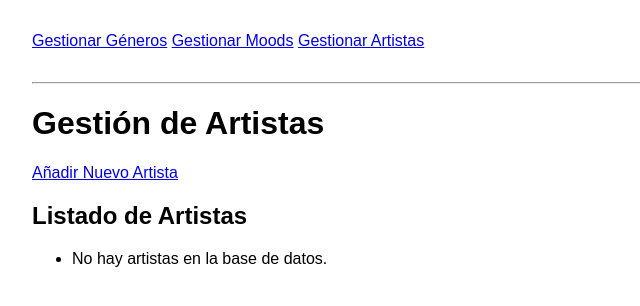
After one commit to FBersachia/track-finder-dj, a Flask app: page /artist in a window 1280 px wide. The commit adds this page. Shown: the top 306 px of the page, without its empty margins (0-640 px from the left). Run offline with Flask 3, Linux system fonts and the light colour scheme.

Commit message:
T-06 artistas abm listo. Corregir en futuro nommbres y rutas en plural

```diff
--- a/app/routes.py
+++ b/app/routes.py
@@ -1,7 +1,7 @@
 # app/routes.py
 
 from flask import Blueprint, render_template, request, redirect, url_for, flash
-from .models import db, MainGenero, SubGenero, Mood
+from .models import db, MainGenero, SubGenero, Mood, Artista
 
 # Creamos un Blueprint para organizar nuestras rutas
 main = Blueprint('main', __name__)
@@ -80,3 +80,34 @@ def delete_mood(id):
     db.session.delete(mood)
     db.session.commit()
     return redirect(url_for('main.list_moods'))
+
+# --- RUTAS PARA ARTISTAS (VERSIÓN CORREGIDA EN SINGULAR) ---
+
+@main.route('/artist')
+def list_artist(): # <--- Nombre de función en singular
+    """Muestra una lista de todos los artistas."""
+    artists = Artista.query.order_by(Artista.nombre).all()
+    return render_template('artists.html', artists=artists)
+
+@main.route('/artist/add', methods=['GET', 'POST'])
+def add_artist():
+    """Maneja la creación de nuevos artistas."""
+    if request.method == 'POST':
+        nombre = request.form.get('nombre')
+
+        if not Artista.query.filter_by(nombre=nombre).first():
+            nuevo_artista = Artista(nombre=nombre)
+            db.session.add(nuevo_artista)
+            db.session.commit()
+
+        return redirect(url_for('main.list_artist')) # <--- Redirección corregida
+
+    return render_template('artist_form.html')
+
+@main.route('/artist/delete/<int:id>', methods=['POST'])
+def delete_artist(id):
+    """Elimina un artista."""
+    artista = Artista.query.get_or_404(id)
+    db.session.delete(artista)
+    db.session.commit()
+    return redirect(url_for('main.list_artist')) # <--- Redirección corregida
--- /dev/null
+++ b/app/templates/artists.html
@@ -0,0 +1,20 @@
+{% extends 'base.html' %}
+
+{% block content %}
+    <h1>Gestión de Artistas</h1>
+    <a href="{{ url_for('main.add_artist') }}">Añadir Nuevo Artista</a>
+
+    <h2>Listado de Artistas</h2>
+    <ul>
+        {% for artist in artists %}
+            <li>
+                {{ artist.nombre }}
+                <form action="{{ url_for('main.delete_artist', id=artist.id_artista) }}" method="post" style="display:inline;">
+                    <button type="submit">Eliminar</button>
+                </form>
+            </li>
+        {% else %}
+            <li>No hay artistas en la base de datos.</li>
+        {% endfor %}
+    </ul>
+{% endblock %}
--- a/app/templates/base.html
+++ b/app/templates/base.html
@@ -16,6 +16,7 @@
     <nav>
         <a href="{{ url_for('main.list_genres') }}">Gestionar Géneros</a>
         <a href="{{ url_for('main.list_moods') }}">Gestionar Moods</a>
+        <a href="{{ url_for('main.list_artist') }}">Gestionar Artistas</a>
     </nav>
     <hr>
     <main>
```
Also changed, not shown: app/templates/artist_form.html (added, +12 -0 lines).
